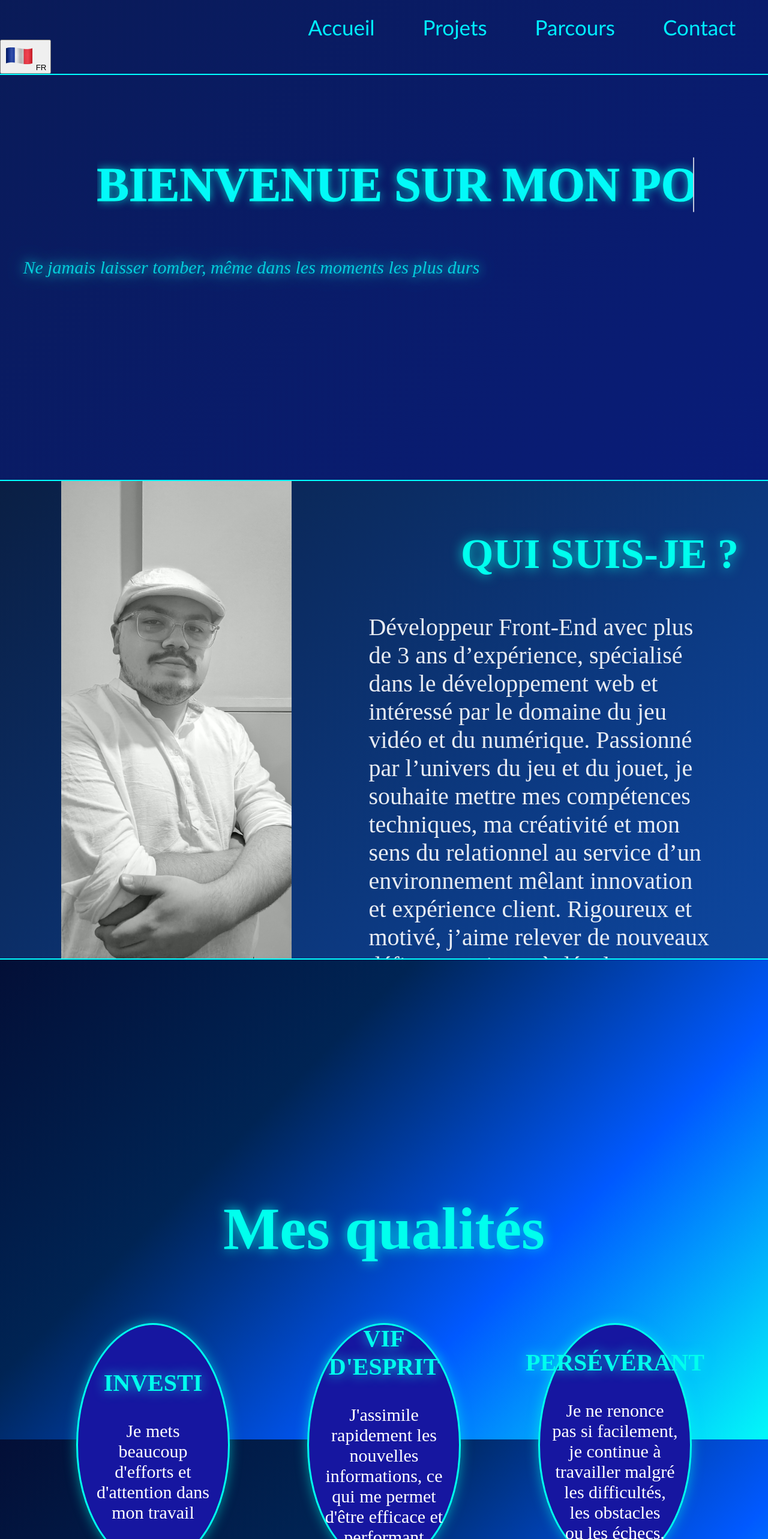
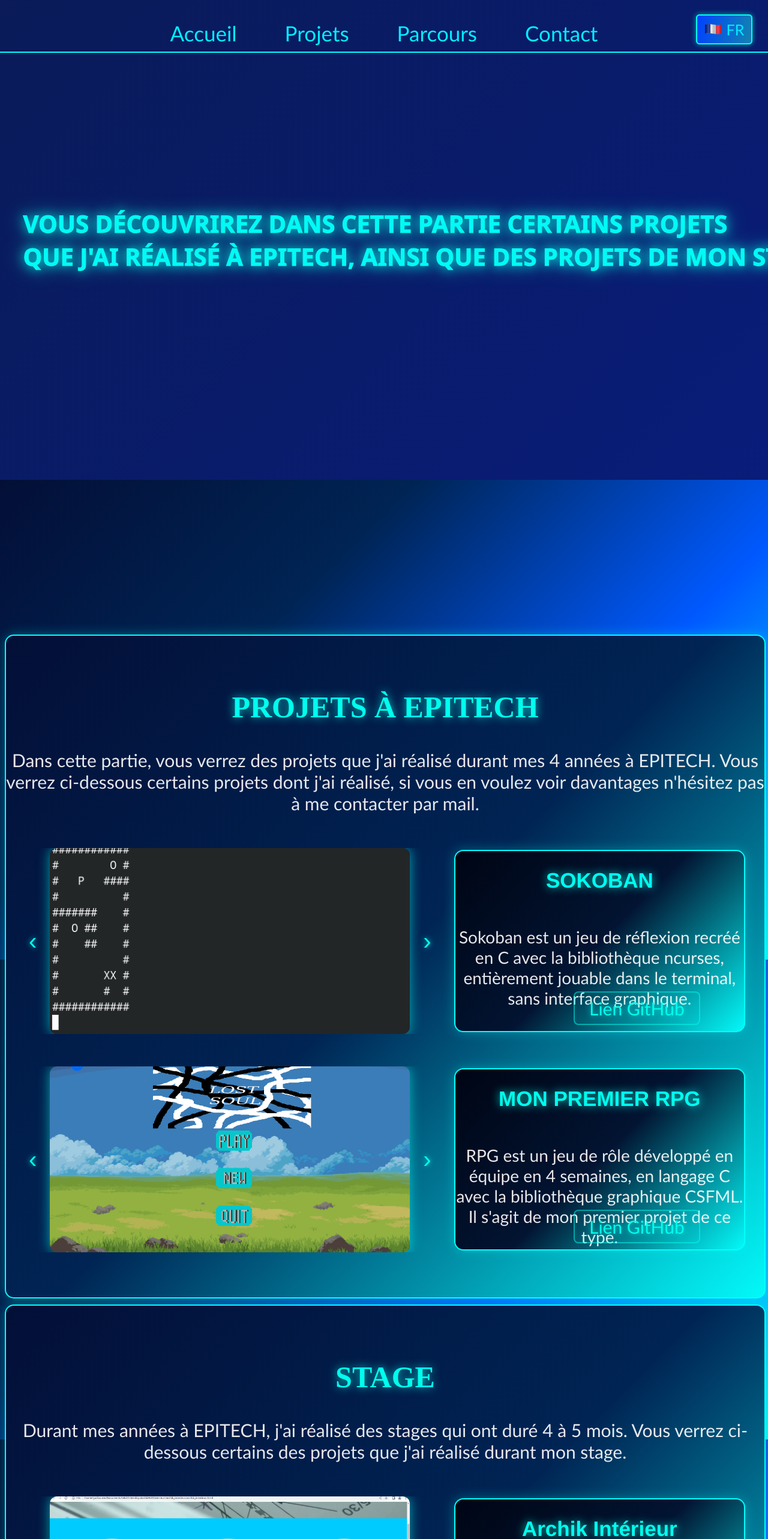
Before and after one commit to darkred974/Portfolio, an Angular app: page /projets in a window 1280 px wide. Before the commit this address led to /#/. Shown: the top 2566 px of the page at 60% size. Built offline with nearby package versions, Linux system fonts and the light colour scheme.

Commit message:
modif du scss pour les écrans en cours et changement de langue en cours aussi

```diff
--- a/src/app/header/header.component.html
+++ b/src/app/header/header.component.html
@@ -1,14 +1,33 @@
 <header>
     <link href="https://fonts.googleapis.com/css2?family=Press+Start+2P&display=swap" rel="stylesheet">
-    <nav>
-        <a class="btn" routerLink="">{{ languageService.translate('home') }}</a>
-        <a class="btn" routerLink="projets">{{ languageService.translate('projects') }}</a>
-        <a class="btn" routerLink="parcours">{{ languageService.translate('careers') }}</a>
-        <a class="btn" routerLink="contact">{{ languageService.translate('contact') }}</a>
+
+    <!-- BURGER -->
+    <button class="menu-toggle" (click)="toggleMenu()">
+        ☰
+    </button>
+
+    <!-- OVERLAY (clic dehors pour fermer) -->
+    <div class="overlay" *ngIf="menuOpen" (click)="toggleMenu()"></div>
+
+    <!-- NAV -->
+    <nav [class.open]="menuOpen">
+        <a class="btn" routerLink="">{{ languageService.translate('header.home') }}</a>
+        <a class="btn" routerLink="projets">{{ languageService.translate('header.projects') }}</a>
+        <a class="btn" routerLink="parcours">{{ languageService.translate('header.parcours') }}</a>
+        <a class="btn" routerLink="contact">{{ languageService.translate('header.contact') }}</a>
+
+        <!-- LANGUE DANS LA NAV (mobile/tablette) -->
+        <button class="language-btn mobile-lang" (click)="changeLanguage()">
+            <img *ngIf="languageService.language === 'FR'" src="./assets/icons8-france-48.png">
+            <img *ngIf="languageService.language === 'EN'" src="./assets/icons8-united-kingdom-48.png">
+            {{ languageService.language }}
+        </button>
     </nav>
-    <button (click)="changeLanguage()">
-        <img *ngIf="languageService.language === 'FR'" src="./assets/icons8-france-48.png" alt="FR">
-        <img *ngIf="languageService.language === 'EN'" src="./assets/icons8-united-kingdom-48.png" alt="EN">
+
+    <!-- LANGUE DESKTOP (inchangé) -->
+    <button class="language-btn desktop-lang" (click)="changeLanguage()">
+        <img *ngIf="languageService.language === 'FR'" src="./assets/icons8-france-48.png">
+        <img *ngIf="languageService.language === 'EN'" src="./assets/icons8-united-kingdom-48.png">
         {{ languageService.language }}
     </button>
 </header>
--- a/src/app/header/header.component.scss
+++ b/src/app/header/header.component.scss
@@ -5,10 +5,17 @@ header {
     width: 100%;
     border-bottom: 2px solid aqua;
     z-index: 1;
+    display: flex;
+    align-items: center;
+    justify-content: center;
+
+    nav {
+        display: flex;
+    }
 
     a {
         position: relative;
-        left: 37%;
+        left: 0%;
         top: 0px;
         margin: 10px 40px;
         font-family: 'Gill Sans', 'Gill Sans MT', Calibri, 'Trebuchet MS', sans-serif;
@@ -31,14 +38,82 @@ header {
             box-shadow: 0 5px 20px rgba(0, 255, 238, 0.4);
             border-radius: 4px;
         }
+
         .active {
             color: blue;
             text-decoration: underline;
         }
     }
+
+    /* ===================== */
+    /* BOUTON LANGUE */
+    /* ===================== */
+
+    .language-btn {
+        position: absolute;
+        right: 2%;
+        top: 40%;
+        transform: translateY(-50%);
+
+        display: flex;
+        align-items: center;
+        gap: 8px;
+
+        padding: 8px 12px;
+        cursor: pointer;
+
+        font-family: 'Gill Sans', 'Gill Sans MT', Calibri, 'Trebuchet MS', sans-serif;
+        font-size: 25px;
+        color: rgb(0, 238, 255);
+
+        background: linear-gradient(100deg, #0043fd 0%, #1283b0 100%);
+        border: 2px solid rgb(0, 255, 238);
+        border-radius: 6px;
+
+        box-shadow: 0 0 10px rgba(0, 255, 238, 0.3);
+        transition: 0.3s;
+
+        img {
+            width: 29px;
+            height: 29px;
+        }
+
+        &:hover {
+            transform: translateY(-50%) scale(1.05);
+            box-shadow: 0 0 20px rgba(0, 255, 238, 0.6);
+        }
+    }
+
+    .menu-toggle {
+        display: none;
+        position: absolute;
+        right: 2%;
+        top: 50%;
+        transform: translateY(-50%);
+
+        font-size: 28px;
+        background: transparent;
+        border: 2px solid rgb(0, 255, 238);
+        color: rgb(0, 238, 255);
+        padding: 6px 10px;
+        cursor: pointer;
+        border-radius: 6px;
+    }
 }
 
-/* Tablettes et petits écrans (max-width: 1024px) */
+.desktop-lang {
+    display: block;
+}
+
+.mobile-lang {
+    display: none;
+}
+
+
+/* ===================== */
+/* TABLETTES */
+/* ===================== */
+
 @media screen and (max-width: 1024px) {
     header {
         a {
@@ -46,35 +121,107 @@ header {
             margin: 8px 25px;
             font-size: 28px;
         }
+
+        .language-btn {
+            font-size: 16px;
+            padding: 6px 10px;
+        }
     }
 }
 
-/* Smartphones (max-width: 768px) */
-@media screen and (max-width: 768px) {
+
+/* ===================== */
+/* MOBILE → MENU DROIT (IMPORTANT) */
+/* ===================== */
+
+@media screen and (max-width: 1024px) {
     header {
-        top: 2%;
-        display: flex;
-        justify-content: center;
-        align-items: center;
+        top: 0%;
         padding: 10px 0;
+        justify-content: flex-start;
+        height: 5%;
+
+        .menu-toggle {
+            display: block;
+        }
+
+        .desktop-lang {
+        display: none !important;
+        }
+
+        .mobile-lang {
+            display: flex;
+        }
+
+        /* ===================== */
+        /* NAV DRAWER À DROITE */
+        /* ===================== */
+
+        nav {
+            position: fixed;
+            top: 0;
+            right: 0;
+            height: 100vh;
+            width: 260px;
+
+            display: flex;
+            flex-direction: column;
+            align-items: center;
+            justify-content: center;
+            gap: 25px;
+
+            background: linear-gradient(135deg, rgb(3, 15, 55), rgb(0, 36, 84), rgb(0, 89, 255));
+            border-left: 2px solid aqua;
+
+            transform: translateX(100%);
+            transition: transform 0.35s ease-in-out;
+            z-index: 999;
+        }
+
+        nav.open {
+            transform: translateX(0);
+        }
 
         a {
             left: 0;
-            margin: 5px 15px;
+            margin: 10px 0;
             font-size: 22px;
 
             &:hover {
                 padding: 0.2rem 0.8rem;
             }
         }
+
+        /* bouton langue DANS le panneau */
+        .language-btn {
+            position: absolute;
+            bottom: 20px;
+            right: auto;
+            top: auto;
+            transform: none;
+        }
+    }
+
+    /* OPTION : fond sombre derrière menu */
+    .overlay {
+        position: fixed;
+        top: 0;
+        left: 0;
+        width: 100%;
+        height: 100%;
+        background: rgba(0,0,0,0.4);
+        z-index: 998;
     }
 }
 
-/* iPhone SE et très petits smartphones (max-width: 375px) */
+
+/* ===================== */
+/* TRÈS PETITS ÉCRANS */
+/* ===================== */
+
 @media screen and (max-width: 375px) {
     header {
         flex-wrap: wrap;
-        padding: 8px 0;
 
         a {
             margin: 4px 8px;
--- a/src/app/header/header.component.ts
+++ b/src/app/header/header.component.ts
@@ -12,9 +12,13 @@ import { LanguageService } from '../services/language.service';
   styleUrl: './header.component.scss'
 })
 export class HeaderComponent {
+  menuOpen = false;
 
   constructor(public languageService: LanguageService) {}
 
+  toggleMenu() {
+    this.menuOpen = !this.menuOpen;
+  }
 
   changeLanguage() {
     this.languageService.changeLanguage();
--- a/src/app/home/home.component.html
+++ b/src/app/home/home.component.html
@@ -1,59 +1,42 @@
 <div class="content">
-    <h1 class="cursor typewriter-animation">BIENVENUE SUR MON PORTFOLIO</h1>
-    <p>Ne jamais laisser tomber, même dans les moments les plus durs</p>
+    <h1 class="cursor typewriter-animation">{{ languageService.translate('home.title') }}</h1>
+    <p>{{ languageService.translate('home.intro') }}</p>
 </div>
 <div class="presentation">
     <img src="./assets/Profile_picture.jpg" alt="Profile picture">
-    <h2>QUI SUIS-JE ?</h2>
-    <p>Développeur Front-End avec plus de 3 ans d’expérience, spécialisé dans le
-        développement web et intéressé par le domaine du jeu vidéo et du
-        numérique. Passionné par l’univers du jeu et du jouet, je souhaite
-        mettre mes compétences techniques, ma créativité et mon sens du
-        relationnel au service d’un environnement mêlant innovation et
-        expérience client. Rigoureux et motivé, j’aime relever de nouveaux défis
-        et continuer à développer mes compétences.</p>
+    <h2>{{ languageService.translate('home.about_title') }}</h2>
+    <p>{{ languageService.translate('home.about_text') }}</p>
 </div>
 <div class="qualities">
-    <h2>Mes qualités</h2>
+    <h2>{{ languageService.translate('home.qualities_title') }}</h2>
     <div class="qualities-list">
-
         <div class="quality">
-            <h2>INVESTI</h2>
-            <p>Je mets beaucoup d'efforts et d'attention dans mon travail</p>
+            <h2>{{ languageService.translate('home.quality_invested_title') }}</h2>
+            <p>{{ languageService.translate('home.quality_invested_text') }}</p>
         </div>
         <div class="quality">
-            <h2>VIF D'ESPRIT</h2>
-            <p>J'assimile rapidement les nouvelles informations,
-                ce qui me permet d'être efficace et performant <br>
-                dans mon travail.
-            </p>
+            <h2>{{ languageService.translate('home.quality_mind_title') }}</h2>
+            <p>{{ languageService.translate('home.quality_mind_text') }}</p>
         </div>
         <div class="quality">
-            <h2>PERSÉVÉRANT</h2>
-            <p>Je ne renonce pas si facilement,<br>
-                je continue à travailler malgré<br>
-                les difficultés, les obstacles<br>
-                ou les échecs.</p>
+            <h2>{{ languageService.translate('home.quality_persistent_title') }}</h2>
+            <p>{{ languageService.translate('home.quality_persistent_text') }}</p>
+        </div>
+        <div class="quality">
+            <h2>{{ languageService.translate('home.quality_persistent_title') }}</h2>
+            <p>{{ languageService.translate('home.quality_persistent_text') }}</p>
         </div>
     </div>
 </div>
 <div class="Projets_part">
     <img src="./assets/Coding_picture.jpg" alt="Image Projets">
-    <h2>PROJETS</h2>
-    <p>Dans cette partie, vous trouverez tous les projets que j'ai réalisé
-        pour que vous ayez un aperçu de mes compétences dans le développement informatique,
-        dans différents domaines qui sont le développement web et le développement
-        de jeux vidéos, avec les différents langages de programmations que j'ai utilisé sur
-        ces différents projets.</p>
-    <a class="link" routerLink="projets">Vers la page Projets</a>
+    <h2>{{ languageService.translate('home.projects_title') }}</h2>
+    <p>{{ languageService.translate('home.projects_text') }}</p>
+    <a class="link" routerLink="projets">{{ languageService.translate('home.projects_button') }}</a>
 </div>
 <div class="Parcours_part">
     <img src="../../assets/parcours.jpg" alt="Image Parcours">
-    <h1>PARCOURS</h1>
-    <p>Découvrez mon parcours en développement informatique, construit à EPITECH.
-        J’y présente également mes expériences de stage en entreprise, ainsi que
-        mon expérience professionnelle en CDDU, où j’ai animé des ateliers LEGO
-        pour enfants, mêlant pédagogie et passion.
-    </p>
-    <a class="link" routerLink="parcours">Vers la page Parcours</a>
+    <h1>{{ languageService.translate('home.parcours_title') }}</h1>
+    <p>{{ languageService.translate('home.parcours_text') }}</p>
+    <a class="link" routerLink="parcours">{{ languageService.translate('home.parcours_button') }}</a>
 </div>
--- a/src/app/home/home.component.scss
+++ b/src/app/home/home.component.scss
@@ -9,7 +9,8 @@
     display: flex;
     flex-direction: column;
     justify-content: center;
-    align-items: flex-start;
+    align-items: center;
+    text-align: center;
     padding-left: 3%;
 
     background: linear-gradient(135deg, rgb(10, 25, 47), rgb(8, 31, 184));
@@ -24,46 +25,93 @@
 
     @keyframes neonGlow {
         0%, 100% {
-            text-shadow: 0 0 10px rgba(0, 255, 238, 0.8), 0 0 20px rgba(0, 255, 238, 0.6);
+            text-shadow: 0 0 10px rgba(0, 255, 238, 0.8),
+                         0 0 20px rgba(0, 255, 238, 0.6);
         }
+
         50% {
-            text-shadow: 0 0 20px rgba(0, 255, 238, 1), 0 0 40px rgba(0, 255, 238, 0.8);
+            text-shadow: 0 0 20px rgba(0, 255, 238, 1),
+                         0 0 40px rgba(0, 255, 238, 0.8);
         }
     }
 
     .cursor {
         position: relative;
-        margin: 0 auto;
+        margin: 0;
+        left: 0;
         border-right: 2px solid rgba(255,255,255,.75);
         white-space: nowrap;
+        overflow: hidden;
         text-shadow: 0 0 15px rgba(0, 255, 238, 0.8);
-        overflow: hidden;
-        transform: translateY(-50%);
-        animation: neonGlow 1.5s infinite alternate ease-in-out;
-        font-size: 80px;
+        font-size: clamp(100px, 10vw, 100px);
         color: rgb(3, 249, 249);
         -webkit-text-stroke: 1px rgb(0, 255, 234);
+        transform-origin: center;
+        animation:
+            neonGlow 1.5s infinite alternate ease-in-out;
     }
+
+
+
     .typewriter-animation {
         animation:
         typewriter 5s steps(50) 1s 1 normal both,
         blinkingCursor 500ms steps(50) infinite normal;
     }
+
+
+
     @keyframes typewriter {
-        from { width: 0; }
-        to { width: 100%; }
-    }
-    @keyframes blinkingCursor{
-        from { border-right-color: rgba(255,255,255,.75); }
-        to { border-right-color: transparent; }
+        from {
+            width: 0;
+        }
+        to {
+            width: 100%;
+        }
     }
 
+
+
+    @keyframes blinkingCursor {
+        from {
+            border-right-color: rgba(255,255,255,.75);
+        }
+        to {
+            border-right-color: transparent;
+        }
+    }
+
+
+
     p {
-        font-size: 30px;
+        margin-top: 25px;
+        font-size: clamp(18px, 2.5vw, 30px);
         font-style: italic;
         color: rgb(3, 249, 249);
-        animation: neonGlow 1.5s infinite alternate ease-in-out;
-        opacity: 0.8;
+        opacity: 0;
+        animation:
+            slideUp 1.2s ease forwards,
+            neonGlow 1.5s infinite alternate ease-in-out;
+
+
+        animation-delay: 5s;
+
+    }
+
+
+
+    @keyframes slideUp {
+        from {
+            opacity: 0;
+            transform:
+            translateY(80px);
+        }
+
+        to {
+            opacity: 0.8;
+            transform:
+            translateY(0);
+        }
     }
 }
 
@@ -232,20 +280,27 @@
     background: linear-gradient(135deg, rgb(10, 10, 50), rgb(0, 50, 120), rgb(3, 249, 249));
     box-shadow: 0px 0px 30px rgba(0, 255, 255, 0.6);
     width: 100%;
-    height: 59%;
-    position: absolute;
-    top: 3500px;
-    left: 0px;
+    position: relative;
+    margin-top: 200px;
     border-radius: 15px;
+    border: 2px solid aqua;
+    overflow: hidden;
     min-height: 500px;
+    transition: all 0.3s ease;
+
+    &:hover {
+        box-shadow:
+            0 0 40px rgba(0, 255, 238, 0.5),
+            inset 0 0 50px rgba(0, 255, 238, 0.15);
+        transform: translateY(-5px);
+    }
 
     img {
-        width: 45%;
-        height: 100%;
-        position: absolute;
-        left: 55%;
+        width: 46%;
+        height: auto;
+        margin-left: 54%;
+        display: block;
         border-radius: 10px;
-        object-fit: cover;
     }
 
     h1 {
@@ -262,13 +317,14 @@
         position: absolute;
         top: 30%;
         left: 5%;
-        font-size: 30px;
+        font-size: 35px;
         opacity: 0.9;
         width: 45%;
     }
 
     .link {
         color: rgb(0, 255, 238);
+        font-family: 'Trebuchet MS', 'Lucida Sans Unicode', 'Lucida Grande', 'Lucida Sans', Arial, sans-serif;
         position: absolute;
         top: 90%;
         left: 5%;
@@ -376,17 +432,12 @@
     }
 
     .Parcours_part {
-        height: auto;
         min-height: 700px;
-        position: relative;
-        top: auto;
-        margin-top: 200px;
 
         img {
-            position: relative;
-            left: 0;
+            margin-left: 0;
             width: 100%;
-            height: 400px;
+            height: auto;
         }
         h1 {
             position: relative;
@@ -399,13 +450,14 @@
             left: 5%;
             width: 90%;
             top: 30px;
-            font-size: 26px;
+            font-size: 28px;
         }
         .link {
             position: relative;
             left: 5%;
             top: 50px;
             font-size: 26px;
+            display: block;
             margin-bottom: 20px;
         }
     }
@@ -487,6 +539,18 @@
             font-size: 20px;
         }
     }
+
+    .Parcours_part {
+        h1 {
+            font-size: 36px;
+        }
+        p {
+            font-size: 20px;
+        }
+        .link {
+            font-size: 20px;
+        }
+    }
 }
 
 /* iPhone SE et très petits smartphones (max-width: 375px) */
@@ -557,9 +621,6 @@
     }
 
     .Parcours_part {
-        img {
-            height: 250px;
-        }
         h1 {
             font-size: 28px;
         }
--- a/src/app/home/home.component.ts
+++ b/src/app/home/home.component.ts
@@ -1,5 +1,6 @@
 import { Component } from '@angular/core';
 import { RouterLink, RouterModule, RouterOutlet } from '@angular/router';
+import { LanguageService } from '../services/language.service';
 
 @Component({
   selector: 'app-home',
@@ -10,4 +11,6 @@ import { RouterLink, RouterModule, RouterOutlet } from '@angular/router';
 })
 export class HomeComponent {
 
+  constructor(public languageService: LanguageService) {}
+
 }
--- a/src/app/services/language.service.ts
+++ b/src/app/services/language.service.ts
@@ -1,4 +1,6 @@
+import { HttpClient } from '@angular/common/http';
 import { Injectable } from '@angular/core';
+import { firstValueFrom } from 'rxjs';
 
 @Injectable({
   providedIn: 'root'
@@ -7,32 +9,37 @@ export class LanguageService {
 
   language: 'FR' | 'EN' = 'FR';
 
-
-  private translations = {
-
-    FR: {
-      home: "Accueil",
-      projects: "Projets",
-      careers: "Parcours",
-      contact: "Contact"
-    },
-
-    EN: {
-      home: "Home",
-      projects: "Projects",
-      careers: "Careers",
-      contact: "Contact"
-    }
-
+  private translations: any = {
+    FR: {},
+    EN: {}
   };
 
+  constructor(private http: HttpClient) {}
+
+  async loadTranslations() {
+
+    const fr = await firstValueFrom(
+      this.http.get('/assets/i18n/fr.json')
+    );
+
+    const en = await firstValueFrom(
+      this.http.get('/assets/i18n/en.json')
+    );
+
+    this.translations.FR = fr;
+    this.translations.EN = en;
+  }
 
   changeLanguage() {
     this.language = this.language === 'FR' ? 'EN' : 'FR';
   }
 
+  translate(key: string) {
+    return this.resolveKey(this.translations[this.language], key) ?? key;
+  }
 
-  translate(key: 'home' | 'projects' | 'careers' | 'contact'): string {
-    return this.translations[this.language][key];
+  private resolveKey(obj: any, path: string) {
+    return path.split('.').reduce((acc, part) => acc?.[part], obj);
   }
+
 }
--- a/src/assets/i18n/en.json
+++ b/src/assets/i18n/en.json
@@ -1,11 +1,37 @@
 {
-  "NAV": {
-    "HOME": "Home",
-    "PROJECTS": "Projects",
-    "CONTACT": "Contact"
+  "header": {
+    "home": "Home",
+    "projects": "Projects",
+    "contact": "Contact",
+    "parcours": "Career"
   },
-  "HOME": {
-    "TITLE": "Front-End Developer",
-    "WELCOME": "Welcome to my portfolio"
+
+  "home": {
+    "title": "WELCOME TO MY PORTFOLIO",
+    "intro": "Never give up, even in the hardest moments",
+
+    "about_title": "WHO AM I?",
+    "about_text": "Front-End Developer with over 3 years of experience, specialized in web development and interested in video games and digital technologies. Passionate about the world of games and toys, I aim to use my technical skills, creativity, and communication abilities in an environment that combines innovation and user experience. Hard-working and motivated, I enjoy taking on new challenges and continuously improving my skills.",
+
+    "qualities_title": "My qualities",
+
+    "quality_invested_title": "INVESTED",
+    "quality_invested_text": "I put a lot of effort and attention into my work",
+
+    "quality_mind_title": "QUICK THINKER",
+    "quality_mind_text": "I quickly absorb new information, which allows me to be efficient and effective in my work.",
+
+    "quality_persistent_title": "PERSISTENT",
+    "quality_persistent_text": "I do not give up easily and keep working despite difficulties, obstacles, or failures.",
+
+    "projects_title": "PROJECTS",
+    "projects_text": "In this section, you will find all the projects I have completed to give you an overview of my skills in software development, including web and game development, with the different programming languages I have used.",
+
+    "projects_button": "Go to Projects",
+
+    "parcours_title": "CAREER",
+    "parcours_text": "Discover my academic journey in software development at EPITECH. I also present my internship experiences in companies, as well as my professional experience running LEGO workshops for children, combining education and passion.",
+
+    "parcours_button": "Go to Career"
   }
 }
--- a/src/assets/i18n/fr.json
+++ b/src/assets/i18n/fr.json
@@ -1,11 +1,37 @@
 {
-  "NAV": {
-    "HOME": "Accueil",
-    "PROJECTS": "Projets",
-    "CONTACT": "Contact"
+  "header": {
+    "home": "Accueil",
+    "projects": "Projets",
+    "contact": "Contact",
+    "parcours": "Parcours"
   },
-  "HOME": {
-    "TITLE": "Développeur Front-End",
-    "WELCOME": "Bienvenue sur mon portfolio"
+
+  "home": {
+    "title": "BIENVENUE SUR MON PORTFOLIO",
+    "intro": "Ne jamais laisser tomber, même dans les moments les plus durs",
+
+    "about_title": "QUI SUIS-JE ?",
+    "about_text": "Développeur Front-End avec plus de 3 ans d’expérience, spécialisé dans le développement web et intéressé par le domaine du jeu vidéo et du numérique. Passionné par l’univers du jeu et du jouet, je souhaite mettre mes compétences techniques, ma créativité et mon sens du relationnel au service d’un environnement mêlant innovation et expérience client. Rigoureux et motivé, j’aime relever de nouveaux défis et continuer à développer mes compétences.",
+
+    "qualities_title": "Mes qualités",
+
+    "quality_invested_title": "INVESTI",
+    "quality_invested_text": "Je mets beaucoup d'efforts et d'attention dans mon travail",
+
+    "quality_mind_title": "VIF D'ESPRIT",
+    "quality_mind_text": "J'assimile rapidement les nouvelles informations, ce qui me permet d'être efficace et performant dans mon travail.",
+
+    "quality_persistent_title": "PERSÉVÉRANT",
+    "quality_persistent_text": "Je ne renonce pas si facilement, je continue à travailler malgré les difficultés, les obstacles ou les échecs.",
+
+    "projects_title": "PROJETS",
+    "projects_text": "Dans cette partie, vous trouverez tous les projets que j'ai réalisé pour que vous ayez un aperçu de mes compétences dans le développement informatique, dans différents domaines qui sont le développement web et le développement de jeux vidéos, avec les différents langages de programmations que j'ai utilisé sur ces différents projets.",
+
+    "projects_button": "Vers la page Projets",
+
+    "parcours_title": "PARCOURS",
+    "parcours_text": "Découvrez mon parcours en développement informatique, construit à EPITECH. J’y présente également mes expériences de stage en entreprise, ainsi que mon expérience professionnelle en CDDU, où j’ai animé des ateliers LEGO pour enfants, mêlant pédagogie et passion.",
+
+    "parcours_button": "Vers la page Parcours"
   }
 }
--- a/src/main.ts
+++ b/src/main.ts
@@ -1,10 +1,5 @@
 import { bootstrapApplication } from '@angular/platform-browser';
 import { AppComponent } from './app/app.component';
-import { provideRouter, withHashLocation } from '@angular/router';
-import { routes } from './app/app.routes';
+import { appConfig } from './app/app.config';
 
-bootstrapApplication(AppComponent, {
-  providers: [
-    provideRouter(routes, withHashLocation())
-  ]
-});
+bootstrapApplication(AppComponent, appConfig);
```
Also changed, not shown: src/app/app.config.ts (+18 -3 lines).
